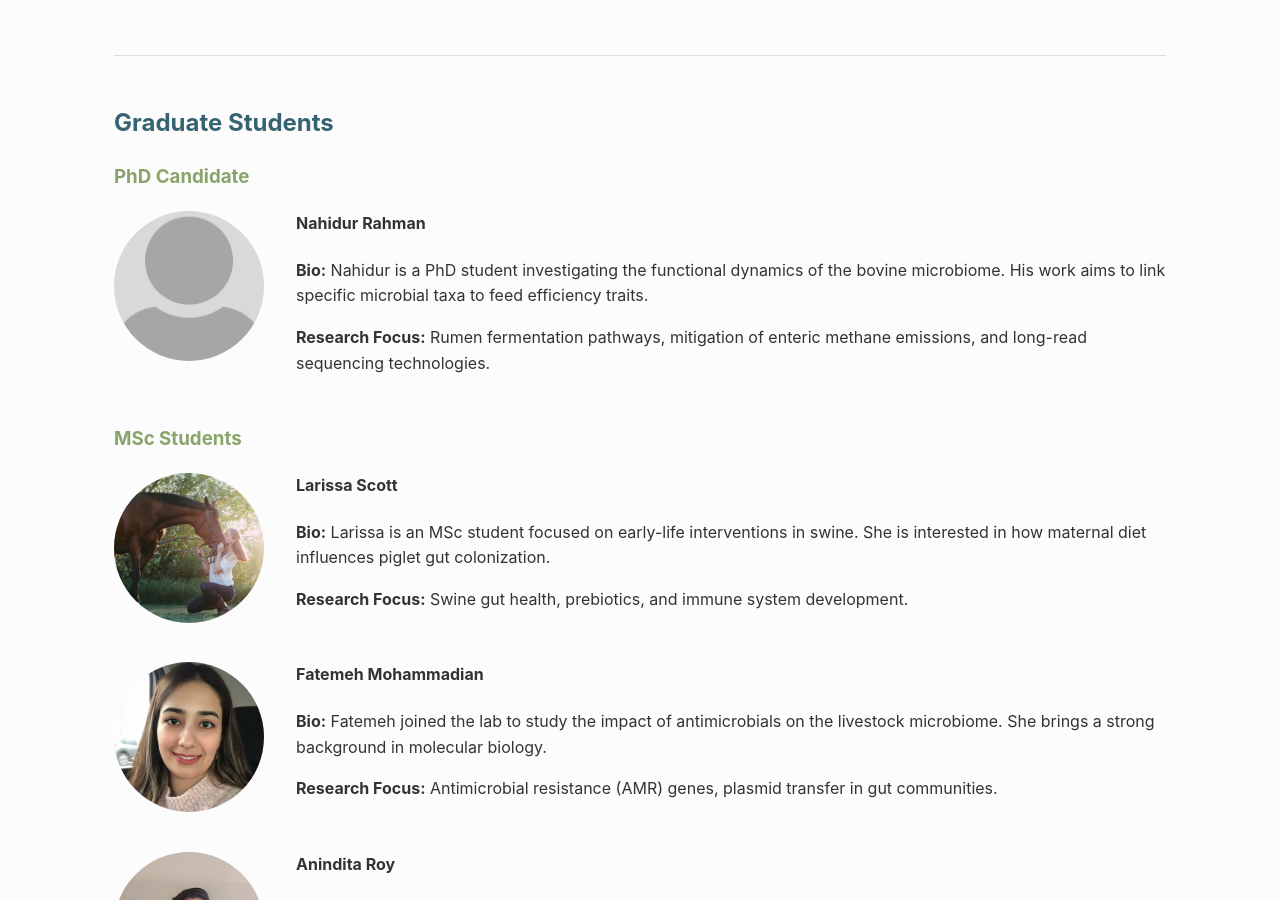
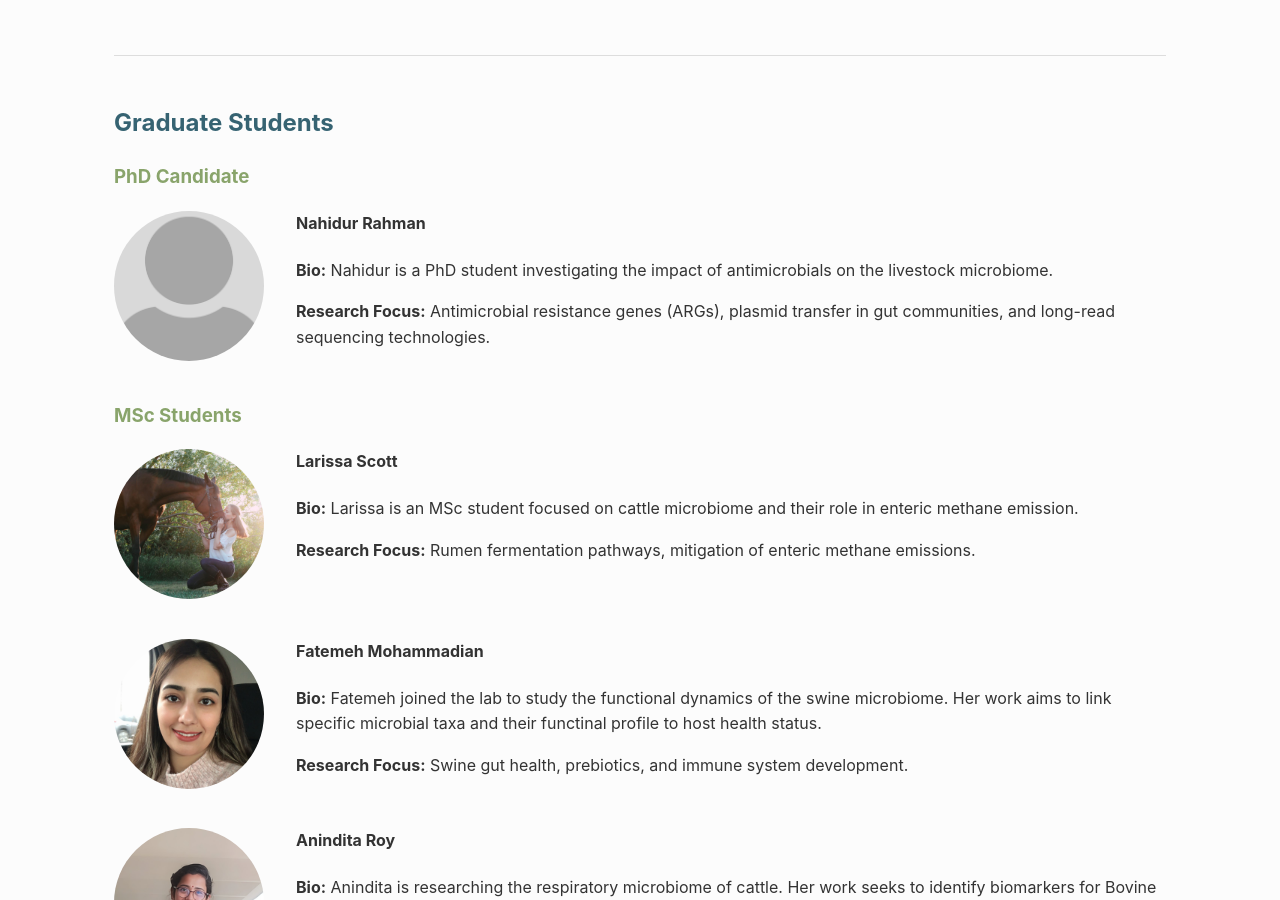
Before and after one commit to TLMicrobiomeLab/tlmicrobiomelab.github.io, a Jekyll site: the page built from people.html, in a window 1280 px wide and 900 px high, scrolled down 1093 px. Built offline with Jekyll 4.4.1, drawn with Linux system fonts in a browser that asks for light colours; some of the changed text lies outside the part shown.

Commit message:
Update bios and research focuses for team members

```diff
--- a/people.html
+++ b/people.html
@@ -61,8 +61,8 @@ permalink: /people/
     </div>
     <div>
         <h4 style="margin-top: 0;">Nahidur Rahman</h4>
-        <p><strong>Bio:</strong> Nahidur is a PhD student investigating the functional dynamics of the bovine microbiome. His work aims to link specific microbial taxa to feed efficiency traits.</p>
-        <p><strong>Research Focus:</strong> Rumen fermentation pathways, mitigation of enteric methane emissions, and long-read sequencing technologies.</p>
+        <p><strong>Bio:</strong> Nahidur is a PhD student investigating the impact of antimicrobials on the livestock microbiome.</p>
+        <p><strong>Research Focus:</strong> Antimicrobial resistance genes (ARGs), plasmid transfer in gut communities, and long-read sequencing technologies.</p>
     </div>
 </div>
 
@@ -74,8 +74,8 @@ permalink: /people/
     </div>
     <div>
         <h4 style="margin-top: 0;">Larissa Scott</h4>
-        <p><strong>Bio:</strong> Larissa is an MSc student focused on early-life interventions in swine. She is interested in how maternal diet influences piglet gut colonization.</p>
-        <p><strong>Research Focus:</strong> Swine gut health, prebiotics, and immune system development.</p>
+        <p><strong>Bio:</strong> Larissa is an MSc student focused on cattle microbiome and their role in enteric methane emission.</p>
+        <p><strong>Research Focus:</strong> Rumen fermentation pathways, mitigation of enteric methane emissions.</p>
     </div>
 </div>
 
@@ -85,8 +85,8 @@ permalink: /people/
     </div>
     <div>
         <h4 style="margin-top: 0;">Fatemeh Mohammadian</h4>
-        <p><strong>Bio:</strong> Fatemeh joined the lab to study the impact of antimicrobials on the livestock microbiome. She brings a strong background in molecular biology.</p>
-        <p><strong>Research Focus:</strong> Antimicrobial resistance (AMR) genes, plasmid transfer in gut communities.</p>
+        <p><strong>Bio:</strong> Fatemeh joined the lab to study the functional dynamics of the swine microbiome. Her work aims to link specific microbial taxa and their functinal profile to host health status.</p>
+        <p><strong>Research Focus:</strong> Swine gut health, prebiotics, and immune system development.</p>
     </div>
 </div>
 
@@ -136,8 +136,8 @@ permalink: /people/
         <div>
             <h4 style="margin-top:0;">Tasneem Hassan Muna</h4>
             <p><em>Research Technician</em></p>
-            <p><strong>Bio:</strong> Tasneem specializes in next-generation sequencing library preparation and maintains the lab's microbial culture collection.</p>
-            <p><strong>Expertise:</strong> NGS library prep, anaerobic culturing.</p>
+            <p><strong>Bio:</strong> Tasneem supports the lab’s experimental and analytical workflows, with a strong background in protein and structural biology, proteomics, and mammalian cell culture. She contributes to molecular and proteomic analyses that complement the lab’s microbiome and genomics research. She is currently involved in high-throughput screening of microbial natural products against common pathogens and in assessing host immune responses following exposure to these natural products.</p>
+            <p><strong>Expertise:</strong> Protein biology, X-ray crystallography, proteomics, mammalian cell culture, host–microbe interaction assays, and anaerobic culturing.</p>
         </div>
     </div>
 
```
Also changed, not shown: other parts of people.html (+1 -1 lines).
